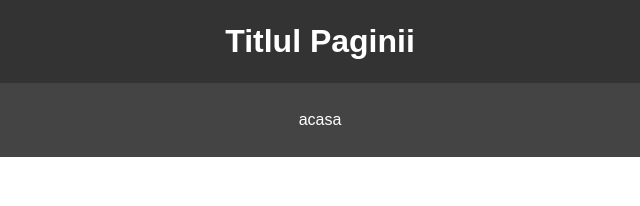
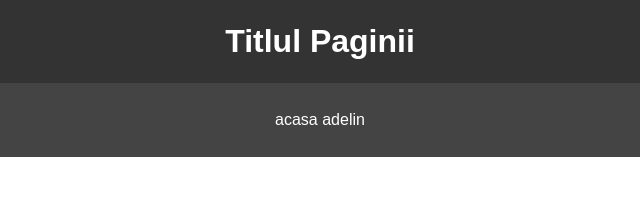
Before and after one commit to adelinsofrag/session-4-5-html-css-introduction, a plain HTML site: page examples/with-external-css/i-am-using-style-css.html in a window 1280 px wide. Shown: the top 206 px of the page, 320-960 px from the left. Drawn offline with Linux system fonts and the light colour scheme.

Commit message:
modificari curs

```diff
--- a/examples/with-external-css/i-am-using-style-css.html
+++ b/examples/with-external-css/i-am-using-style-css.html
@@ -12,6 +12,7 @@
     <nav>
       <ul>
         <li><a href="/">acasa</a></li>
+        <li><a href="/adelin.html">adelin</a></li>
       </ul>
     </nav>
 
```
